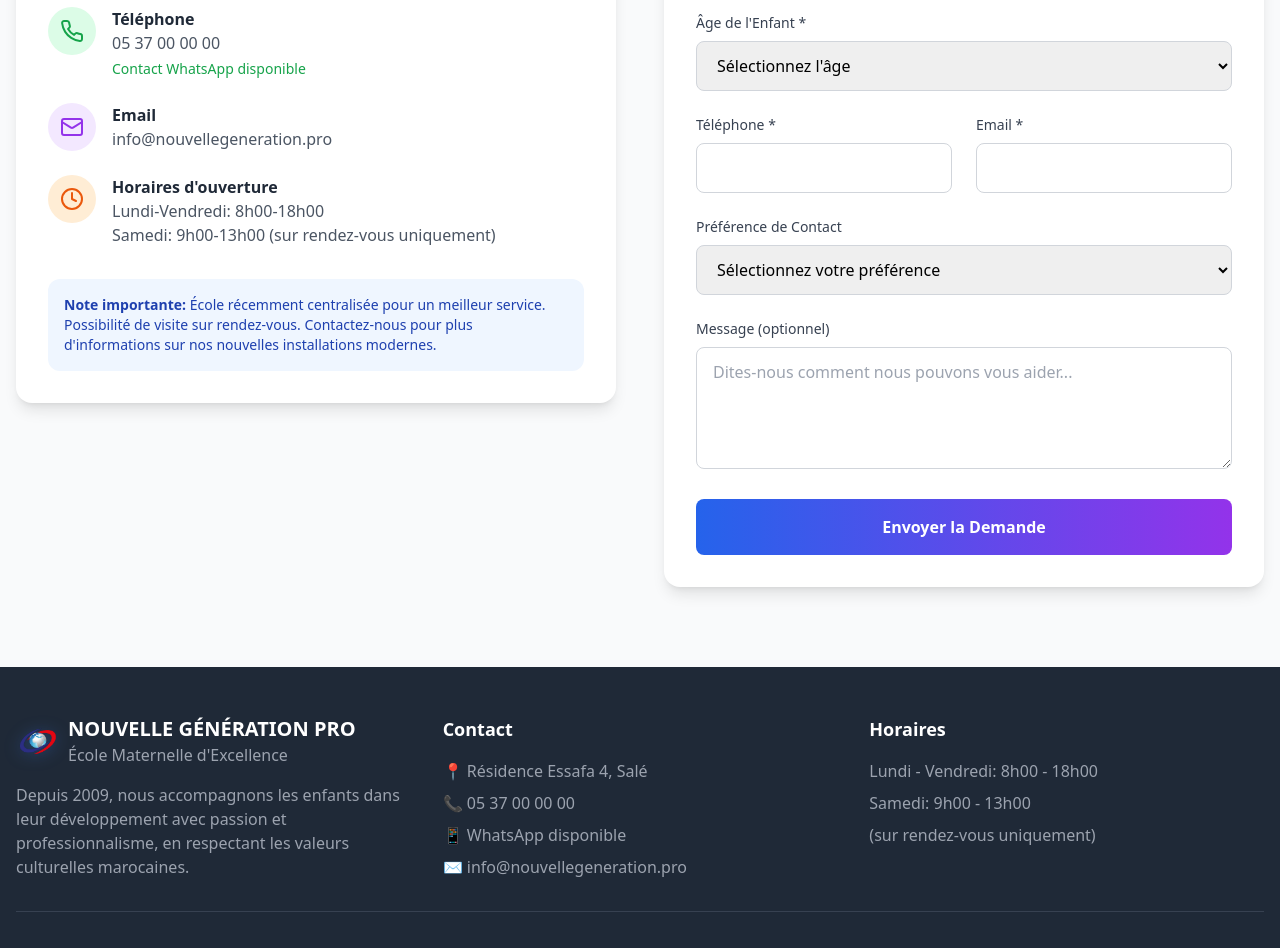
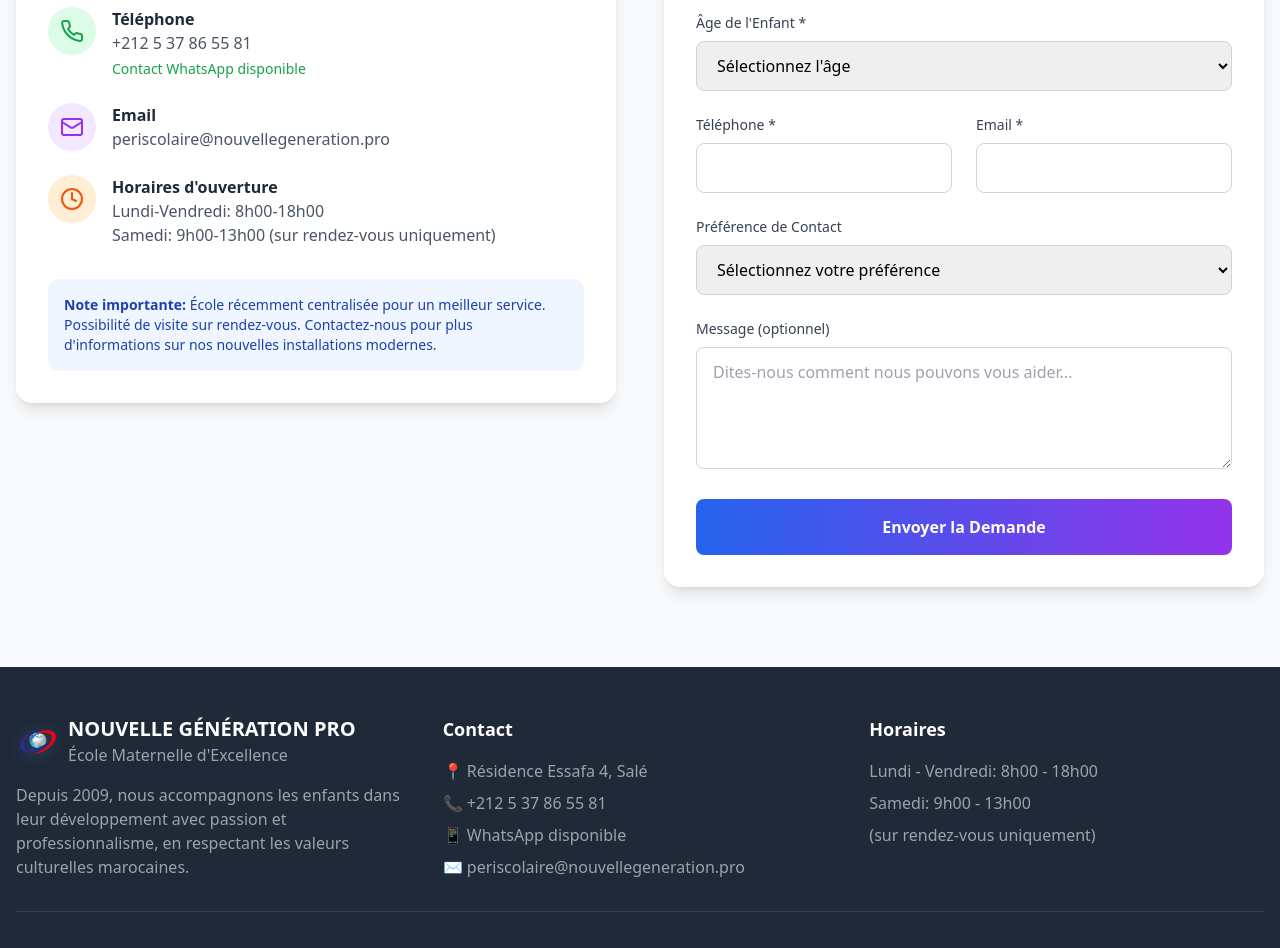
Before and after one commit to iAsted82/nouvelle.generation.pro, a React (Vite) app: page / in a window 1280 px wide. Shown: the part 4700-5648 px from the top of the page. Built offline with nearby package versions, Linux system fonts and the light colour scheme.

Commit message:
Updated App.tsx

```diff
--- a/src/App.tsx
+++ b/src/App.tsx
@@ -817,7 +817,7 @@ const InfoSection = () => {
                 <div className="flex flex-col sm:flex-row gap-4">
                   <button className="bg-orange-500 text-white px-6 py-3 rounded-full font-semibold hover:bg-orange-600 transition-colors flex items-center space-x-2 btn-hover">
                     <Phone className="w-5 h-5" />
-                    <span>Appeler le 05 37 00 00 00</span>
+                    <span>Appeler le +212 5 37 86 55 81</span>
                   </button>
                   <button className="border-2 border-orange-500 text-orange-500 px-6 py-3 rounded-full font-semibold hover:bg-orange-500 hover:text-white transition-colors flex items-center space-x-2 btn-hover">
                     <MapPin className="w-5 h-5" />
@@ -895,7 +895,7 @@ const Contact = () => {
                   </div>
                   <div>
                     <h4 className="font-semibold text-gray-800">Téléphone</h4>
-                    <p className="text-gray-600">05 37 00 00 00</p>
+                    <p className="text-gray-600">+212 5 37 86 55 81</p>
                     <p className="text-sm text-green-600 mt-1">Contact WhatsApp disponible</p>
                   </div>
                 </div>
@@ -906,7 +906,7 @@ const Contact = () => {
                   </div>
                   <div>
                     <h4 className="font-semibold text-gray-800">Email</h4>
-                    <p className="text-gray-600">info@nouvellegeneration.pro</p>
+                    <p className="text-gray-600">periscolaire@nouvellegeneration.pro</p>
                   </div>
                 </div>
 
@@ -1096,9 +1096,9 @@ const Footer = () => {
               <h4 className="text-lg font-semibold mb-4">Contact</h4>
               <div className="space-y-2 text-gray-400">
                 <p>📍 Résidence Essafa 4, Salé</p>
-                <p>📞 05 37 00 00 00</p>
+                <p>📞 +212 5 37 86 55 81</p>
                 <p>📱 WhatsApp disponible</p>
-                <p>✉️ info@nouvellegeneration.pro</p>
+                <p>✉️ periscolaire@nouvellegeneration.pro</p>
               </div>
             </div>
 
--- a/src/components/AdminDashboard.tsx
+++ b/src/components/AdminDashboard.tsx
@@ -492,7 +492,7 @@ const AdminDashboard: React.FC<AdminDashboardProps> = ({ onLogout }) => {
               <label className="block text-sm font-medium text-gray-700 mb-2">{t('settings.phone', 'Téléphone')}</label>
               <input
                 type="tel"
-                defaultValue={t('school.phone', '05 37 00 00 00')}
+                defaultValue={t('school.phone', '+212 5 37 86 55 81')}
                 className="w-full px-3 py-2 border border-gray-300 rounded-lg focus:ring-2 focus:ring-blue-500 focus:border-transparent"
               />
             </div>
--- a/src/components/Forms/AppointmentForm.tsx
+++ b/src/components/Forms/AppointmentForm.tsx
@@ -324,8 +324,8 @@ const AppointmentForm: React.FC<AppointmentFormProps> = ({ onSubmit, isLoading =
           ⚡ Traitement prioritaire
         </h3>
         <ul className="text-sm text-blue-700 space-y-1">
-          <li>• Réponse sous 2 heures ouvrables</li>
-          <li>• Confirmation par SMS et email</li>
+          <li>• Téléphone: +212 5 37 86 55 81</li>
+          <li>• Email: periscolaire@nouvellegeneration.pro</li>
           <li>• Rendez-vous dans les 48h si possible</li>
         </ul>
       </div>
--- a/src/components/Forms/ContactForm.tsx
+++ b/src/components/Forms/ContactForm.tsx
@@ -487,8 +487,8 @@ const ContactForm: React.FC<ContactFormProps> = ({ onSubmit, isLoading = false }
           📞 Autres moyens de contact
         </h3>
         <ul className="text-sm text-purple-700 space-y-1">
-          <li>• Téléphone: 05 37 00 00 00</li>
-          <li>• Email: info@nouvellegeneration.pro</li>
+          <li>• Téléphone: +212 5 37 86 55 81</li>
+          <li>• Email: periscolaire@nouvellegeneration.pro</li>
           <li>• WhatsApp: Disponible aux horaires d'ouverture</li>
           <li>• Adresse: Résidence Essafa 4, Salé</li>
         </ul>
--- a/src/components/LoginForm.tsx
+++ b/src/components/LoginForm.tsx
@@ -306,7 +306,7 @@ const LoginForm: React.FC<LoginFormProps> = ({ onSuccess, onError }) => {
         <div className="bg-yellow-50 border border-yellow-200 rounded-lg p-4 mt-6">
           <h4 className="font-semibold text-yellow-800 mb-2">🔐 Accès Administrateur</h4>
           <div className="text-sm text-yellow-700 space-y-1">
-            <p><strong>Email:</strong> info@nouvellegeneration.pro</p>
+            <p><strong>Email:</strong> periscolaire@nouvellegeneration.pro</p>
             <p><strong>Mot de passe:</strong> Karima1982*</p>
           </div>
         </div>
--- a/src/services/authService.ts
+++ b/src/services/authService.ts
@@ -30,7 +30,7 @@ export interface AuthResult {
 // Admin credentials
 const DEFAULT_ADMIN: AdminUser = {
   id: 'admin-ngp-001',
-  email: 'info@nouvellegeneration.pro',
+  email: 'periscolaire@nouvellegeneration.pro',
   passwordHash: '', // Will be set when service initializes
   role: 'super-admin',
   name: 'Administrateur NGP',
```
